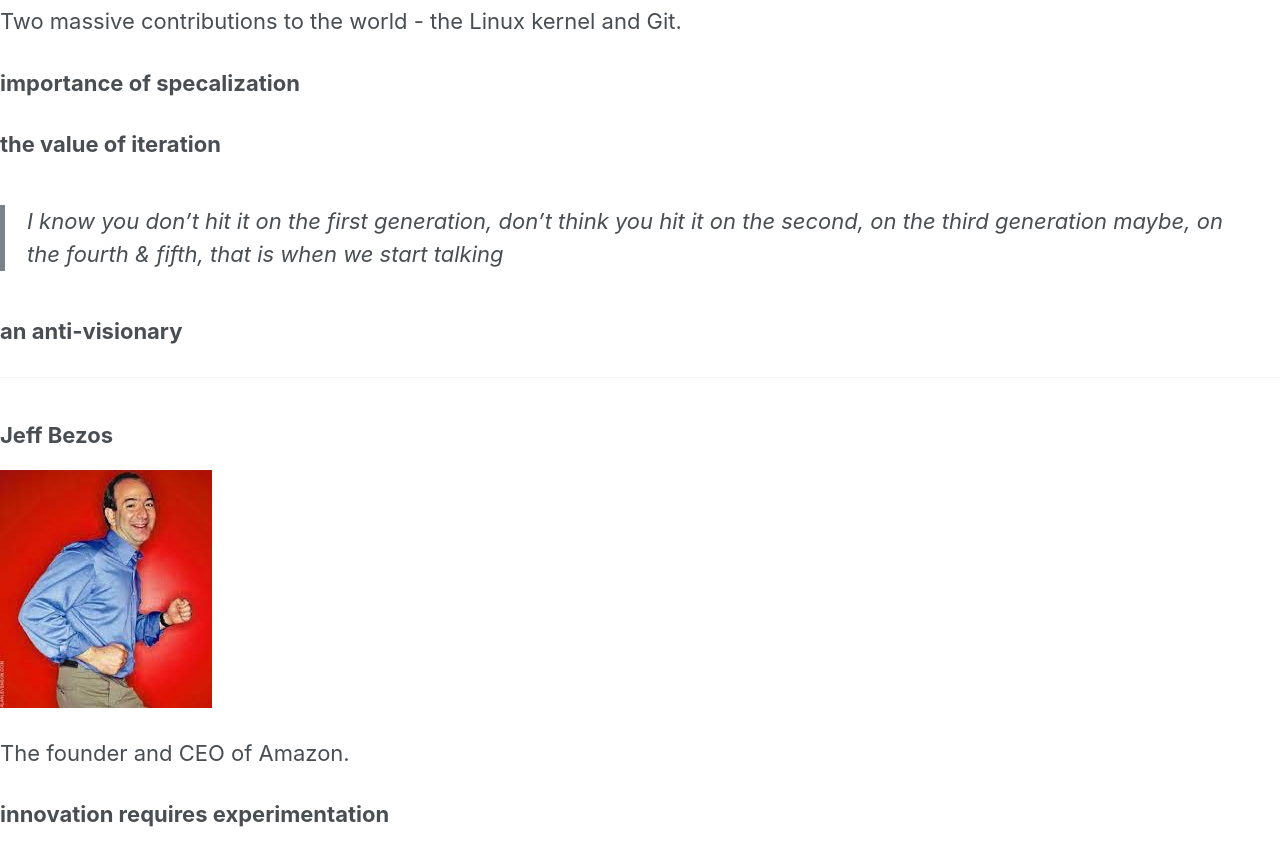
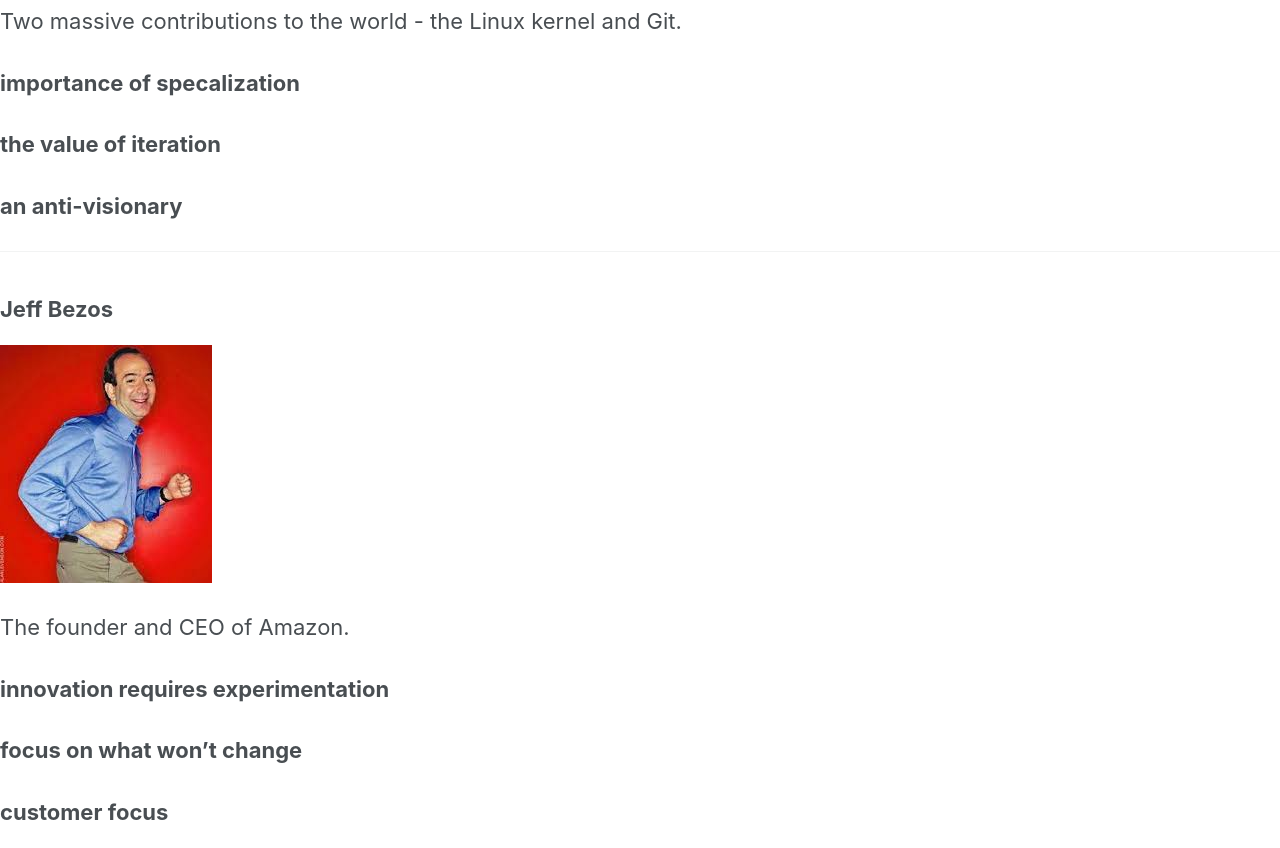
Before and after one commit to ADGEfficiency/adgefficiency.github.io, a Jekyll site: the page built from PITCHME.md, in a window 1280 px wide and 900 px high, scrolled down 931 px, cut to the strip 52-900 px from the top of the window. Built offline with Jekyll 4.4.1, drawn with Linux system fonts in a browser that asks for light colours; nearby versions of some CDN libraries; our own code applies the rules of GitHub Pages for plain Markdown files.

Commit message:
mentors talk

```diff
--- a/PITCHME.md
+++ b/PITCHME.md
@@ -27,7 +27,6 @@ Two massive contributions to the world - the Linux kernel and Git.
 **importance of specalization**
 
 **the value of iteration**
-> I know you don’t hit it on the first generation, don’t think you hit it on the second, on the third generation maybe, on the fourth & fifth, that is when we start talking
 
 **an anti-visionary**
 
```
